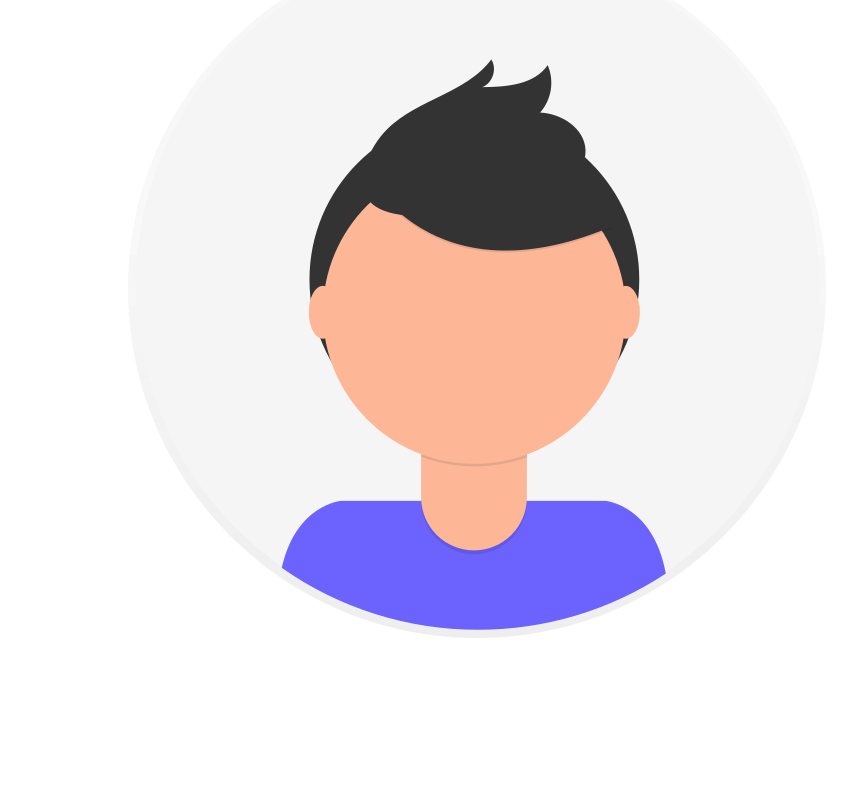
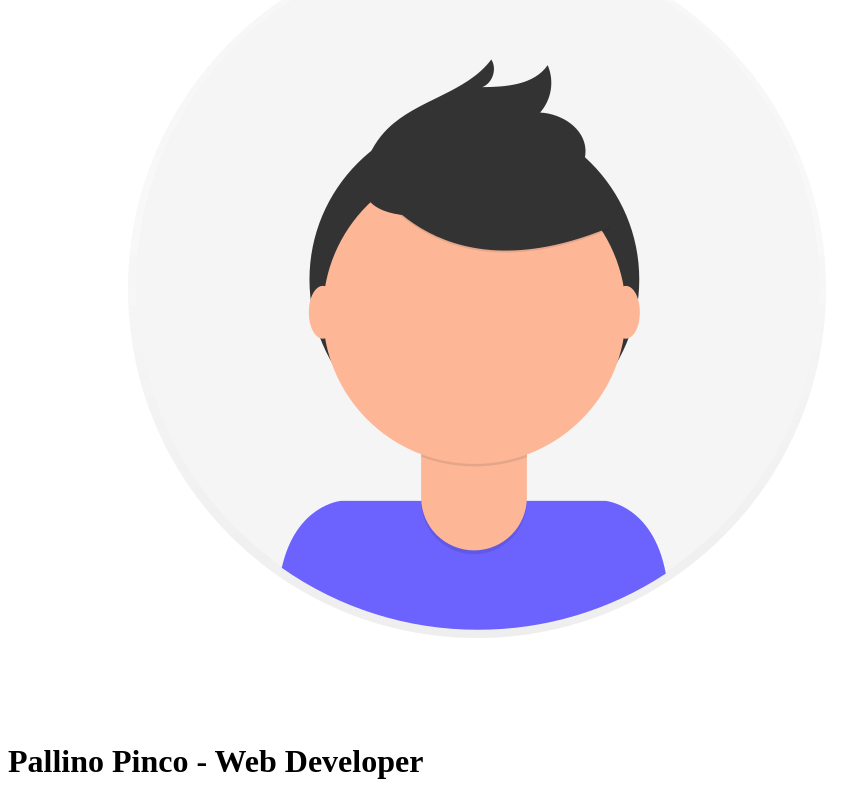
Before and after one commit to fusellifrancesco/html-css-curriculum-vitae, a plain HTML site: page index.html in a window 1280 px wide. Shown: the part 148-950 px from the top of the page, without its empty margins (0-855 px from the left). Before the commit the page ends 878 px from the top, so only its background shows below. Drawn offline with Linux system fonts and the light colour scheme.

Commit message:
aggiunto tag h1

```diff
--- a/index.html
+++ b/index.html
@@ -9,7 +9,7 @@
 <body>
     <div>
         <img src="img/profile.png" alt="foto profilo">
-
+        <h1>Pallino Pinco - Web Developer</h1>
     </div>
 
 </body>
```
